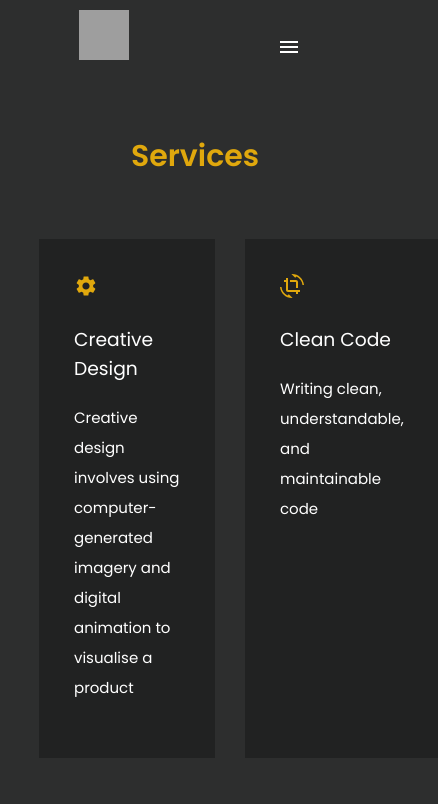
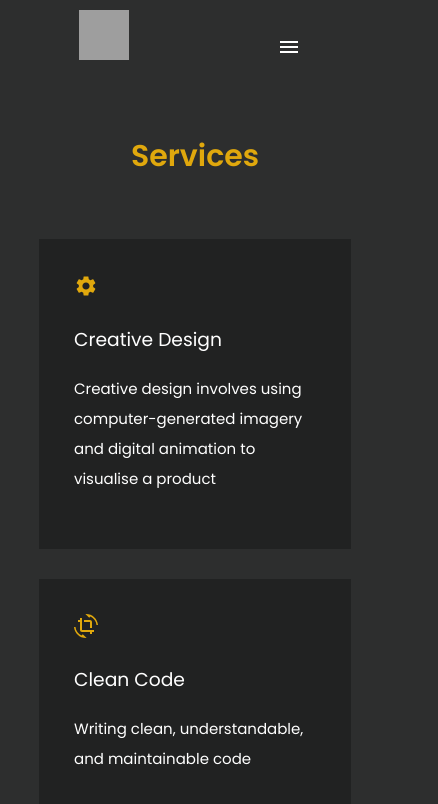
Before and after one commit to MomenMustafa45/My-Portfolio, a React (Create React App) app: page /services in a window 390 px wide. Shown: the top 804 px of the page, 438 px wide, since content can reach past the window. Built offline with nearby package versions, Linux system fonts and the light colour scheme; grey boxes are pictures that could not be loaded.

Commit message:
responsive pixels fixed

```diff
--- a/src/App.css
+++ b/src/App.css
@@ -8,6 +8,10 @@
 } */
 
 @import url("https://fonts.googleapis.com/css2?family=Poppins:wght@200;300;400;500;600;700;800;900&display=swap");
+
+.App {
+  overflow: hidden;
+}
 
 * {
   padding: 0;
@@ -492,7 +496,7 @@ footer i {
 
   .grid3,
   .grid4 {
-    grid-template-columns: repeat(2, 1fr);
+    grid-template-columns: repeat(1, 1fr);
   }
 
   .scrollButton {
```
Also changed, not shown: 1 other file (tests, documents, lock files or other folders).
